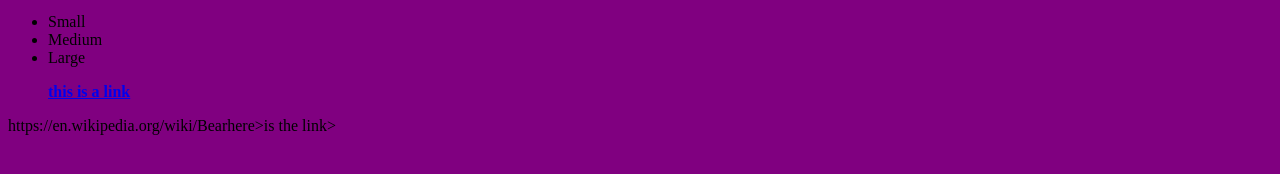
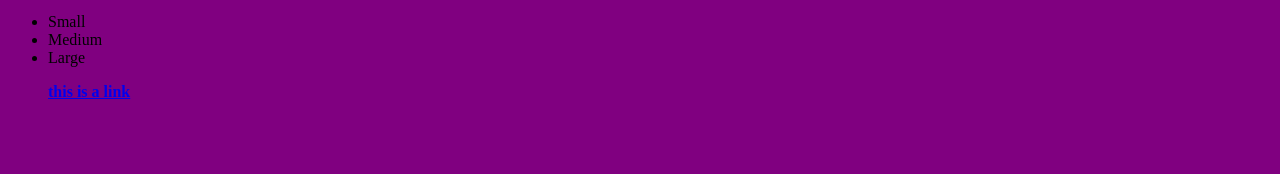
Before and after one commit to website12/dude, a plain HTML site: page index.html in a window 1280 px wide. Shown: the part 472-646 px from the top of the page. Drawn offline with Linux system fonts and the light colour scheme.

Commit message:
Update index.html

```diff
--- a/index.html
+++ b/index.html
@@ -19,6 +19,5 @@
 		<p><b><a href="https://orange-object.github.io/dude/index2.html"> this is a link </a></b></p>
 	</ul></div>
 	<a href="https://s-media-cache-ak0.pinimg.com/236x/9b/88/9d/9b889dc2c2245f63c5ea3f6d932d9af7.jpg"></a>
-	<a>https://en.wikipedia.org/wiki/Bearhere>is the link></a>
 </body>
 </html>
```
